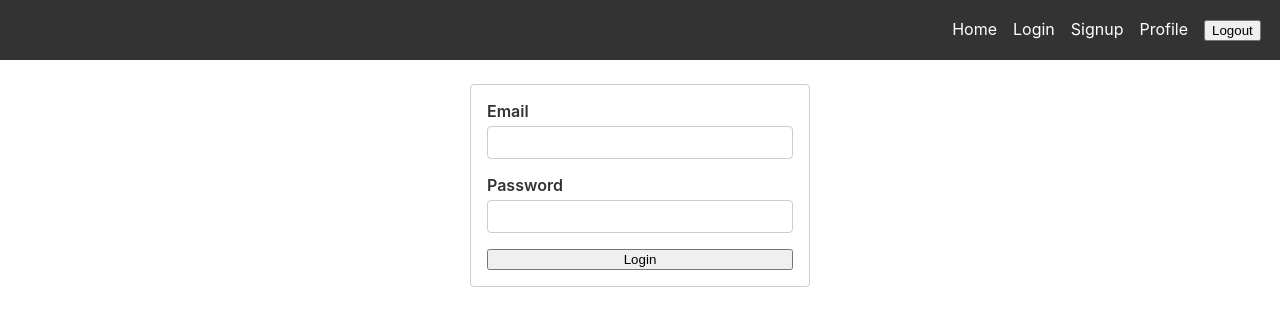
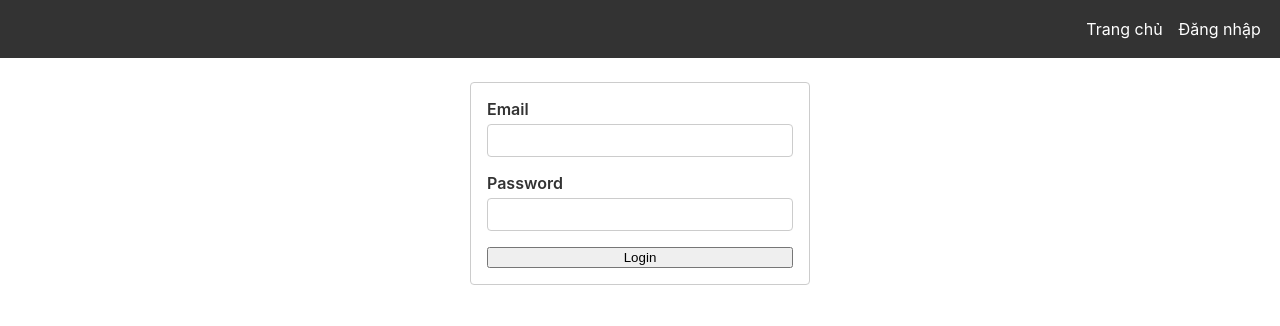
Before and after one commit to mutikeo/gia-pha, a Next.js app: page /login in a window 1280 px wide. Shown: the top 326 px of the page. Built offline with nearby package versions, Linux system fonts and the light colour scheme.

Commit message:
Login, logout functional. Should continue set userId in localstorage

```diff
--- a/components/header.js
+++ b/components/header.js
@@ -1,33 +1,59 @@
+import React, { useContext, useEffect } from 'react';
 import Link from 'next/link'
 import { logout } from '../utils/auth'
+import { store } from './store';
 
-const Header = (props) => (
+const Header = () => {
+  const { state: storeState, dispatch } = useContext(store)
+
+  useEffect(() => {
+    const user = window.localStorage.getItem('user');
+    if (user) {
+    dispatch({ type: 'SET_PROFILE', user });
+    }
+  }, []);
+
+  const handleLogout = async () => {
+    await logout();
+    dispatch({ type: 'SET_PROFILE', user: null });
+  };
+
+  return (
   <header>
     <nav>
       <ul>
+        {
+          storeState.user &&
+          <li>
+            {`Chào ${storeState.user}`}
+          </li>
+        }
         <li>
           <Link href="/">
-            <a>Home</a>
+            <a>Trang chủ</a>
           </Link>
         </li>
-        <li>
-          <Link href="/login">
-            <a>Login</a>
-          </Link>
-        </li>
-        <li>
-          <Link href="/signup">
-            <a>Signup</a>
-          </Link>
-        </li>
-        <li>
-          <Link href="/profile">
-            <a>Profile</a>
-          </Link>
-        </li>
-        <li>
-          <button onClick={logout}>Logout</button>
-        </li>
+        {
+          !storeState.user &&
+          <li>
+            <Link href="/login">
+              <a>Đăng nhập</a>
+            </Link>
+          </li>
+        }
+        {
+          storeState.user &&
+          <>
+            <li>
+              <Link href="/signup">
+                <a>Tạo tài khoản</a>
+              </Link>
+            </li>
+            <li>
+              <button onClick={handleLogout}>Đăng xuất</button>
+            </li>
+          </>
+        }
       </ul>
     </nav>
     <style jsx>{`
@@ -58,6 +84,7 @@ const Header = (props) => (
       }
     `}</style>
   </header>
-)
+  )
+}
 
-export default Header
+export default React.memo(Header);
--- a/components/layout.js
+++ b/components/layout.js
@@ -4,7 +4,7 @@ import Header from './header'
 const Layout = (props) => (
   <>
     <Head>
-      <title>With Cookies</title>
+      <title>Gia phả</title>
     </Head>
     <style jsx global>{`
       *,
--- /dev/null
+++ b/components/store.js
@@ -0,0 +1,26 @@
+import React, { createContext, useReducer } from 'react';
+
+const initialState = {
+  user: null
+};
+const store = createContext(initialState);
+const { Provider } = store;
+
+const StateProvider = ({ children }) => {
+  const [state, dispatch] = useReducer((state, action) => {
+    switch (action.type) {
+      case 'SET_PROFILE':
+        const newState = {
+          ...state,
+          user: action.user
+        };
+        return newState;
+      default:
+        throw new Error();
+    };
+  }, initialState);
+
+  return <Provider value={{ state, dispatch }}>{children}</Provider>;
+};
+
+export { store, StateProvider }
--- a/package.json
+++ b/package.json
@@ -10,6 +10,7 @@
     "cookie": "^0.4.0",
     "faunadb": "2.10.0",
     "next": "latest",
+    "nprogress": "^0.2.0",
     "react": "^16.8.6",
     "react-dom": "^16.8.6",
     "swr": "0.2.3"
--- /dev/null
+++ b/pages/_app.js
@@ -0,0 +1,14 @@
+
+import { StateProvider } from '../components/store';
+import Router from 'next/router';
+import NProgress from 'nprogress';
+
+Router.onRouteChangeStart = () => NProgress.start();
+Router.onRouteChangeComplete = () => NProgress.done();
+Router.onRouteChangeError = () => NProgress.done();
+
+function MyApp({ Component, pageProps }) {
+  return <StateProvider><Component {...pageProps} /></StateProvider>
+}
+
+export default MyApp
--- a/pages/index.js
+++ b/pages/index.js
@@ -1,9 +1,10 @@
+import React from 'react';
 import Layout from '../components/layout';
 import dynamic from 'next/dynamic';
 
 const MyChart = dynamic(
   () => import('../components/mychart'),
-   { ssr: false }
+  { ssr: false }
 );
 
 const Home = () => (
--- a/pages/login.js
+++ b/pages/login.js
@@ -1,6 +1,7 @@
-import { useState } from 'react'
+import { useState, useContext } from 'react'
 import Router from 'next/router'
 import Layout from '../components/layout'
+import { store } from '../components/store';
 
 const signin = async (email, password) => {
   const response = await fetch('/api/login', {
@@ -13,10 +14,11 @@ const signin = async (email, password) => {
     throw new Error(await response.text())
   }
 
-  Router.push('/profile')
+  Router.push('/');
 }
 
 function Login() {
+  const { dispatch } = useContext(store)
   const [userData, setUserData] = useState({
     email: '',
     password: '',
@@ -31,7 +33,9 @@ function Login() {
     const password = userData.password
 
     try {
-      await signin(email, password)
+      await signin(email, password);
+      dispatch({ type: 'SET_PROFILE', user: email })
+      window.localStorage.setItem('user', email);
     } catch (error) {
       console.error(error)
       setUserData({ ...userData, error: error.message })
--- a/utils/auth.js
+++ b/utils/auth.js
@@ -9,6 +9,7 @@ export const logout = async () => {
   await fetch('/api/logout')
 
   window.localStorage.setItem('logout', Date.now())
+  window.localStorage.removeItem('user')
 
   Router.push('/login')
 }
@@ -36,3 +37,12 @@ export const withAuthSync = (Component) => {
 
   return Wrapper
 }
+
+export const fetcher = (url) =>
+fetch(url).then((res) => {
+  if (res.status >= 300) {
+    throw new Error('API Client error')
+  }
+
+  return res.json()
+})
```
Also changed, not shown: pages/profile.js (+1 -9 lines), 1 other file (tests, documents, lock files or other folders).
